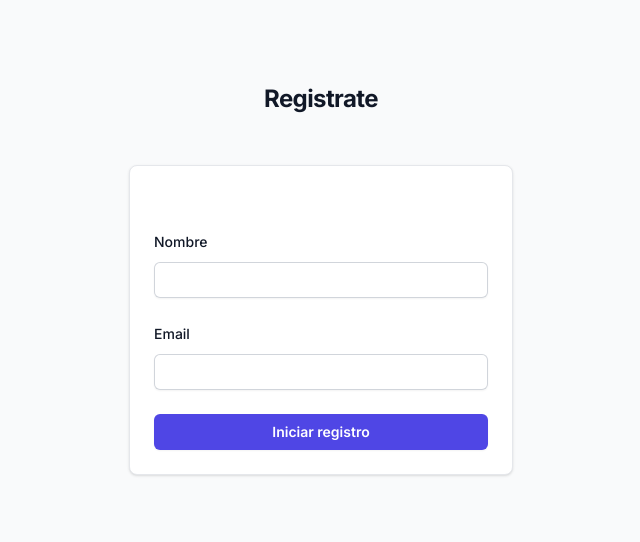
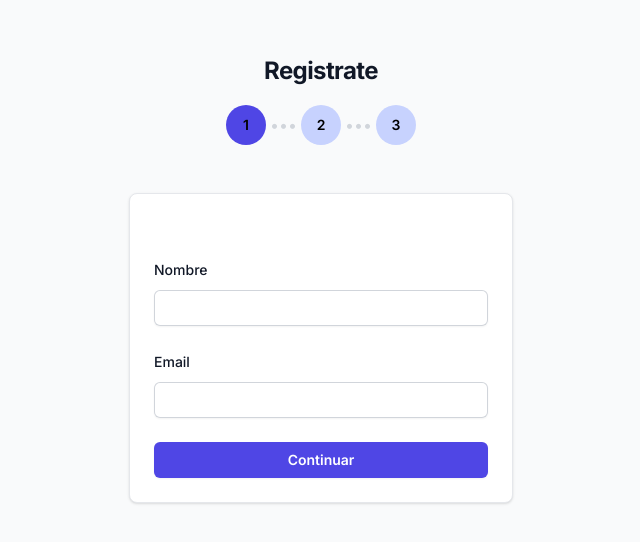
Before and after one commit to brol1dev/id-onboarding-demo, a Next.js app: page / in a window 1280 px wide. Shown: the part 118-660 px from the top of the page, without its empty margins (319-959 px from the left). Built offline with nearby package versions, Linux system fonts and the light colour scheme.

Commit message:
Add steps icons UI

```diff
--- a/app/page.tsx
+++ b/app/page.tsx
@@ -5,6 +5,19 @@ export default function Home() {
         <h2 className="mt-10 text-center text-2xl font-bold leading-9 tracking-tight text-gray-900">
           Registrate
         </h2>
+      </div>
+      <div className="flex mt-4">
+        <div className="flex items-center justify-center rounded-full font-semibold text-sm bg-indigo-600 h-10 w-10">
+          1
+        </div>
+        <div className="text-gray-300 text-base mx-1 pt-2">•••</div>
+        <div className="flex items-center justify-center rounded-full font-semibold text-sm bg-indigo-200 h-10 w-10">
+          2
+        </div>
+        <div className="text-gray-300 text-base mx-1 pt-2">•••</div>
+        <div className="flex items-center justify-center rounded-full font-semibold text-sm bg-indigo-200 h-10 w-10">
+          3
+        </div>
       </div>
       <div className="flex flex-col justify-center px-6 py-12 lg:px-8">
         <div className="w-96 p-6 bg-white border border-gray-200 rounded-lg shadow">
@@ -53,7 +66,7 @@ export default function Home() {
                   type="submit"
                   className="flex w-full justify-center rounded-md bg-indigo-600 px-3 py-1.5 text-sm font-semibold leading-6 text-white shadow-sm hover:bg-indigo-500 focus-visible:outline focus-visible:outline-2 focus-visible:outline-offset-2 focus-visible:outline-indigo-600"
                 >
-                  Iniciar registro
+                  Continuar
                 </button>
               </div>
             </form>
```
